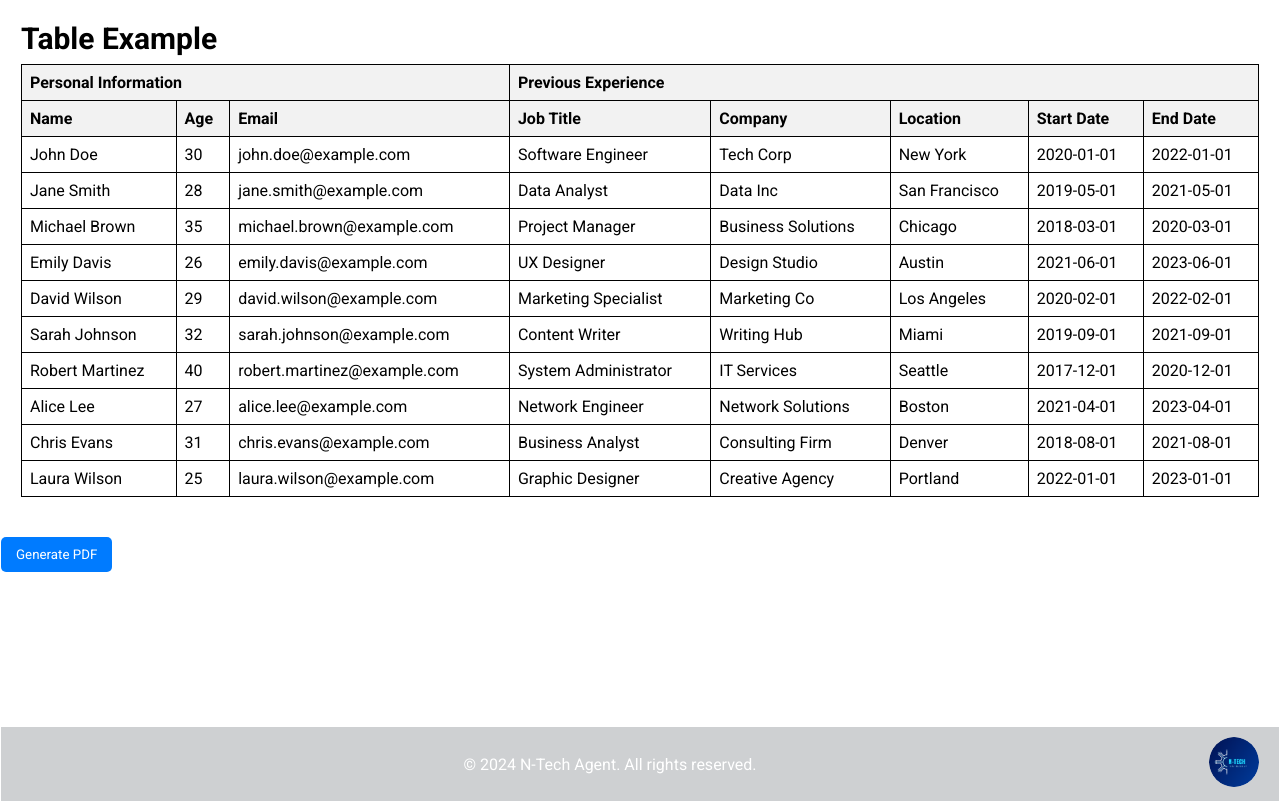
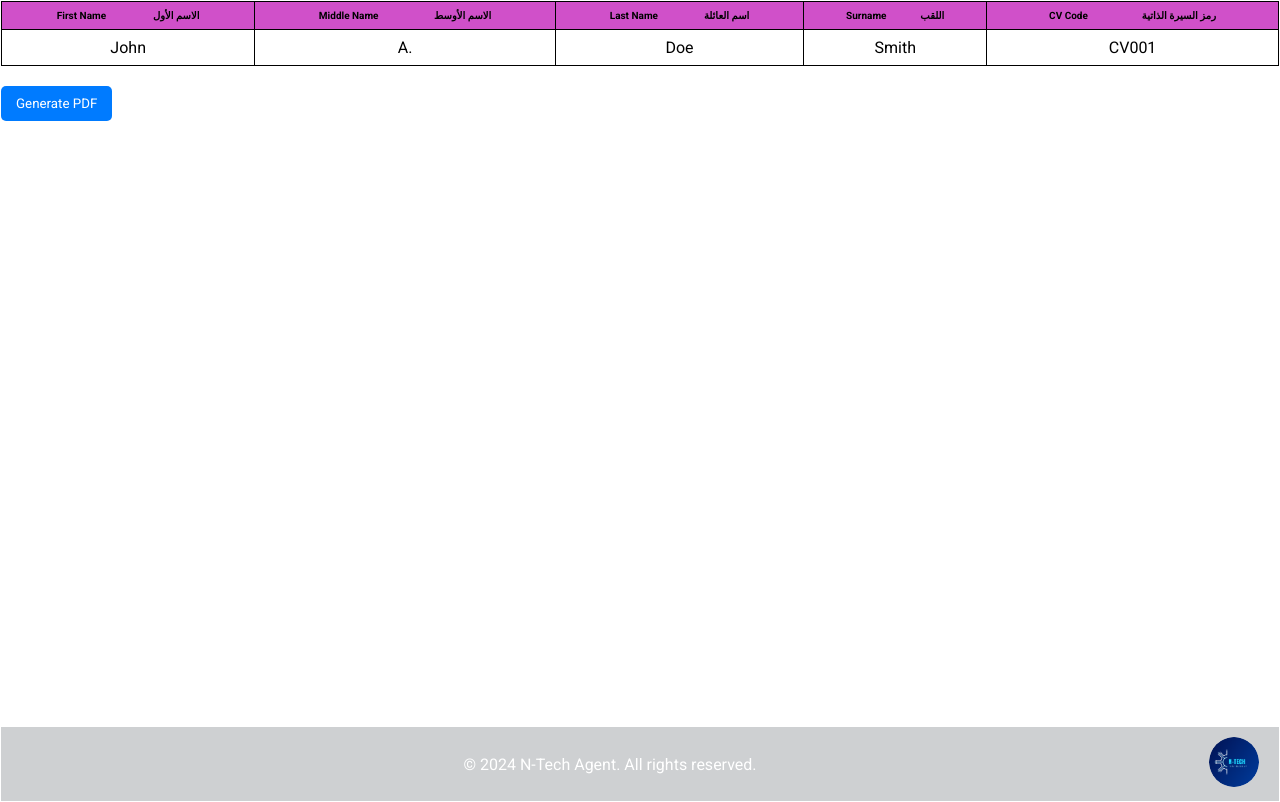
Before and after one commit to nuru11/cv_frontend, a React (Create React App) app: page /age in a window 1280 px wide. Built offline with nearby package versions, Linux system fonts and the light colour scheme; sample sign-in values are in the browser's storage.

Commit message:
starting kaan cv

```diff
--- a/src/screens/ageCal.js
+++ b/src/screens/ageCal.js
@@ -1302,167 +1302,83 @@
 
 
 //////////////////
-import React, { useRef } from 'react';
+import React from 'react';
 import html2pdf from 'html2pdf.js';
 
 const TableToPdf = () => {
-    const pdfRef = useRef();
+    const downloadMultipleCVs = async () => {
+        const pdfElements = [
+            { elementId: 'KaanAlRiyadhCv', filename: 'KaanAlRiyadh.pdf' },
+            // Add more elements as needed
+        ];
 
-    const generatePDF = () => {
-        const element = pdfRef.current;
-        html2pdf()
-            .from(element)
-            .save('table.pdf');
+        const downloadPromises = pdfElements.map(({ elementId, filename }) => {
+            const element = document.getElementById(elementId);
+            const options = {
+                margin: 0.5,
+                filename: filename,
+                image: { type: 'jpeg', quality: 0.98 },
+                html2canvas: { scale: 2 },
+                jsPDF: { unit: 'in', format: 'letter', orientation: 'portrait' },
+            };
+
+            return html2pdf().from(element).set(options).save();
+        });
+
+        await Promise.all(downloadPromises);
     };
 
     return (
         <div>
-            <div ref={pdfRef} style={{ padding: '20px' }}>
-                <style>
-                    {`
-                        table {
-                            width: 100%;
-                            border-collapse: collapse;
-                        }
-                        th, td {
-                            border: 1px solid #000;
-                            padding: 8px;
-                            text-align: left;
-                        }
-                        th {
-                            background-color: #f2f2f2;
-                        }
-                        @media (max-width: 600px) {
-                            table, th, td {
-                                display: block;
-                                width: 100%;
-                            }
-                        }
-                    `}
-                </style>
-                <h2>Table Example</h2>
-                <table>
+            <div id="KaanAlRiyadhCv" style={{ display: '' }}>
+                <table style={{ width: '100%', borderCollapse: 'collapse' }}>
                     <thead>
                         <tr>
-                            <th colSpan="3">Personal Information</th>
-                            <th colSpan="5">Previous Experience</th>
-                        </tr>
-                        <tr>
-                            <th>Name</th>
-                            <th>Age</th>
-                            <th>Email</th>
-                            <th>Job Title</th>
-                            <th>Company</th>
-                            <th>Location</th>
-                            <th>Start Date</th>
-                            <th>End Date</th>
+                            <th style={{ backgroundColor: '#D050C9', border: '1px solid black', padding: '8px', color: 'white', textAlign: 'left' }}>
+                                <div style={{ display: 'flex', justifyContent: 'space-evenly', alignItems: 'center' }}>
+                                    <span style={{ fontSize: '10px', color: 'black' }}>First Name</span>
+                                    <span style={{ fontSize: '10px', color: 'black' }}>الاسم الأول</span>
+                                </div>
+                            </th>
+                            <th style={{ backgroundColor: '#D050C9', border: '1px solid black', padding: '8px', color: 'white', textAlign: 'left' }}>
+                                <div style={{ display: 'flex', justifyContent: 'space-evenly', alignItems: 'center' }}>
+                                    <span style={{ fontSize: '10px', color: 'black' }}>Middle Name</span>
+                                    <span style={{ fontSize: '10px', color: 'black' }}>الاسم الأوسط</span>
+                                </div>
+                            </th>
+                            <th style={{ backgroundColor: '#D050C9', border: '1px solid black', padding: '8px', color: 'white', textAlign: 'left' }}>
+                                <div style={{ display: 'flex', justifyContent: 'space-evenly', alignItems: 'center' }}>
+                                    <span style={{ fontSize: '10px', color: 'black' }}>Last Name</span>
+                                    <span style={{ fontSize: '10px', color: 'black' }}>اسم العائلة</span>
+                                </div>
+                            </th>
+                            <th style={{ backgroundColor: '#D050C9', border: '1px solid black', padding: '8px', color: 'white', textAlign: 'left' }}>
+                                <div style={{ display: 'flex', justifyContent: 'space-evenly', alignItems: 'center' }}>
+                                    <span style={{ fontSize: '10px', color: 'black' }}>Surname</span>
+                                    <span style={{ fontSize: '10px', color: 'black' }}>اللقب</span>
+                                </div>
+                            </th>
+                            <th style={{ backgroundColor: '#D050C9', border: '1px solid black', padding: '8px', color: 'white', textAlign: 'left' }}>
+                                <div style={{ display: 'flex', justifyContent: 'space-evenly', alignItems: 'center' }}>
+                                    <span style={{ fontSize: '10px', color: 'black' }}>CV Code</span>
+                                    <span style={{ fontSize: '10px', color: 'black' }}>رمز السيرة الذاتية</span>
+                                </div>
+                            </th>
                         </tr>
                     </thead>
                     <tbody>
                         <tr>
-                            <td>John Doe</td>
-                            <td>30</td>
-                            <td>john.doe@example.com</td>
-                            <td>Software Engineer</td>
-                            <td>Tech Corp</td>
-                            <td>New York</td>
-                            <td>2020-01-01</td>
-                            <td>2022-01-01</td>
+                            <td style={{ border: '1px solid black', padding: '8px', textAlign: 'center' }}>John</td>
+                            <td style={{ border: '1px solid black', padding: '8px', textAlign: 'center' }}>A.</td>
+                            <td style={{ border: '1px solid black', padding: '8px', textAlign: 'center' }}>Doe</td>
+                            <td style={{ border: '1px solid black', padding: '8px', textAlign: 'center' }}>Smith</td>
+                            <td style={{ border: '1px solid black', padding: '8px', textAlign: 'center' }}>CV001</td>
                         </tr>
-                        <tr>
-                            <td>Jane Smith</td>
-                            <td>28</td>
-                            <td>jane.smith@example.com</td>
-                            <td>Data Analyst</td>
-                            <td>Data Inc</td>
-                            <td>San Francisco</td>
-                            <td>2019-05-01</td>
-                            <td>2021-05-01</td>
-                        </tr>
-                        <tr>
-                            <td>Michael Brown</td>
-                            <td>35</td>
-                            <td>michael.brown@example.com</td>
-                            <td>Project Manager</td>
-                            <td>Business Solutions</td>
-                            <td>Chicago</td>
-                            <td>2018-03-01</td>
-                            <td>2020-03-01</td>
-                        </tr>
-                        <tr>
-                            <td>Emily Davis</td>
-                            <td>26</td>
-                            <td>emily.davis@example.com</td>
-                            <td>UX Designer</td>
-                            <td>Design Studio</td>
-                            <td>Austin</td>
-                            <td>2021-06-01</td>
-                            <td>2023-06-01</td>
-                        </tr>
-                        <tr>
-                            <td>David Wilson</td>
-                            <td>29</td>
-                            <td>david.wilson@example.com</td>
-                            <td>Marketing Specialist</td>
-                            <td>Marketing Co</td>
-                            <td>Los Angeles</td>
-                            <td>2020-02-01</td>
-                            <td>2022-02-01</td>
-                        </tr>
-                        <tr>
-                            <td>Sarah Johnson</td>
-                            <td>32</td>
-                            <td>sarah.johnson@example.com</td>
-                            <td>Content Writer</td>
-                            <td>Writing Hub</td>
-                            <td>Miami</td>
-                            <td>2019-09-01</td>
-                            <td>2021-09-01</td>
-                        </tr>
-                        <tr>
-                            <td>Robert Martinez</td>
-                            <td>40</td>
-                            <td>robert.martinez@example.com</td>
-                            <td>System Administrator</td>
-                            <td>IT Services</td>
-                            <td>Seattle</td>
-                            <td>2017-12-01</td>
-                            <td>2020-12-01</td>
-                        </tr>
-                        <tr>
-                            <td>Alice Lee</td>
-                            <td>27</td>
-                            <td>alice.lee@example.com</td>
-                            <td>Network Engineer</td>
-                            <td>Network Solutions</td>
-                            <td>Boston</td>
-                            <td>2021-04-01</td>
-                            <td>2023-04-01</td>
-                        </tr>
-                        <tr>
-                            <td>Chris Evans</td>
-                            <td>31</td>
-                            <td>chris.evans@example.com</td>
-                            <td>Business Analyst</td>
-                            <td>Consulting Firm</td>
-                            <td>Denver</td>
-                            <td>2018-08-01</td>
-                            <td>2021-08-01</td>
-                        </tr>
-                        <tr>
-                            <td>Laura Wilson</td>
-                            <td>25</td>
-                            <td>laura.wilson@example.com</td>
-                            <td>Graphic Designer</td>
-                            <td>Creative Agency</td>
-                            <td>Portland</td>
-                            <td>2022-01-01</td>
-                            <td>2023-01-01</td>
-                        </tr>
+                        {/* Add more rows as needed */}
                     </tbody>
                 </table>
             </div>
-            <button onClick={generatePDF} style={{ marginTop: '20px' }}>
+            <button onClick={downloadMultipleCVs} style={{ marginTop: '20px' }}>
                 Generate PDF
             </button>
         </div>
```
Also changed, not shown: src/screens/home.js.
